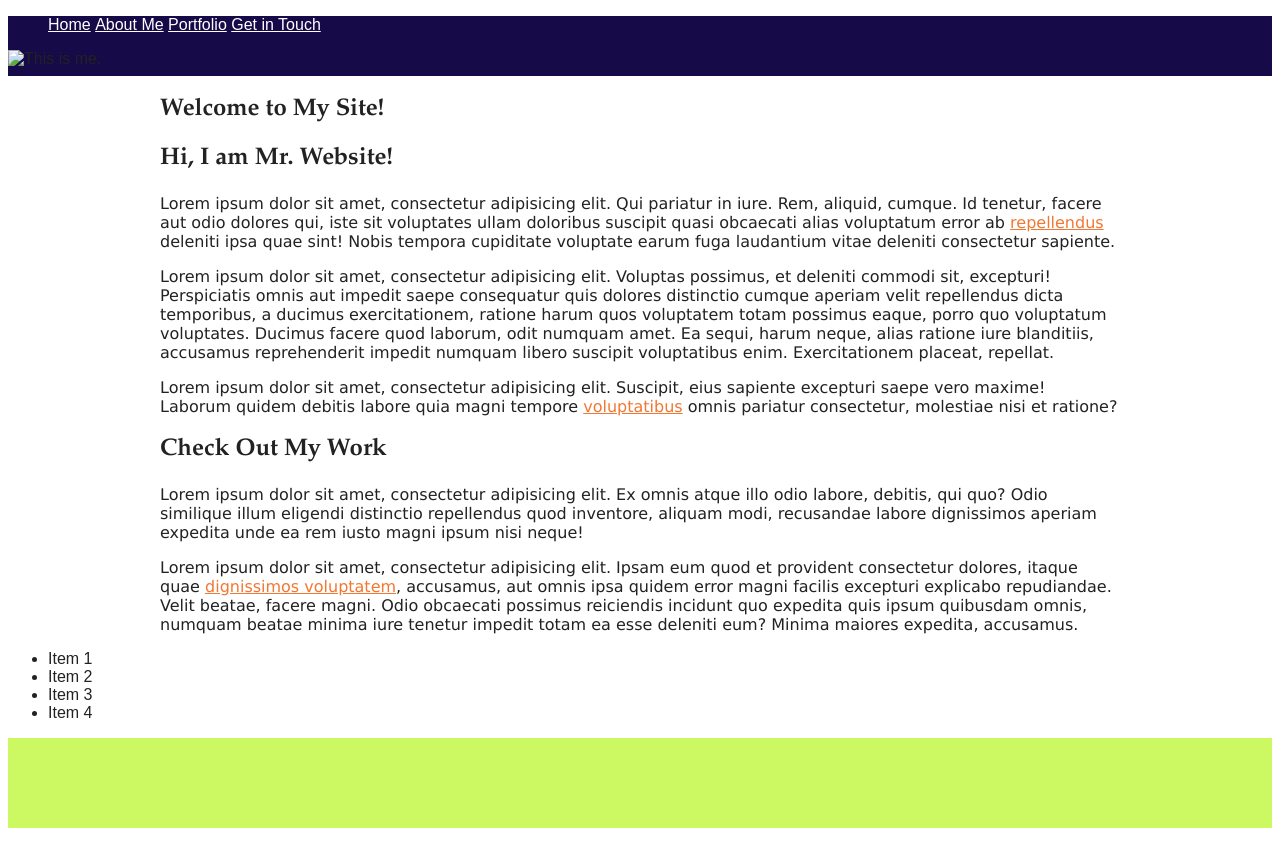
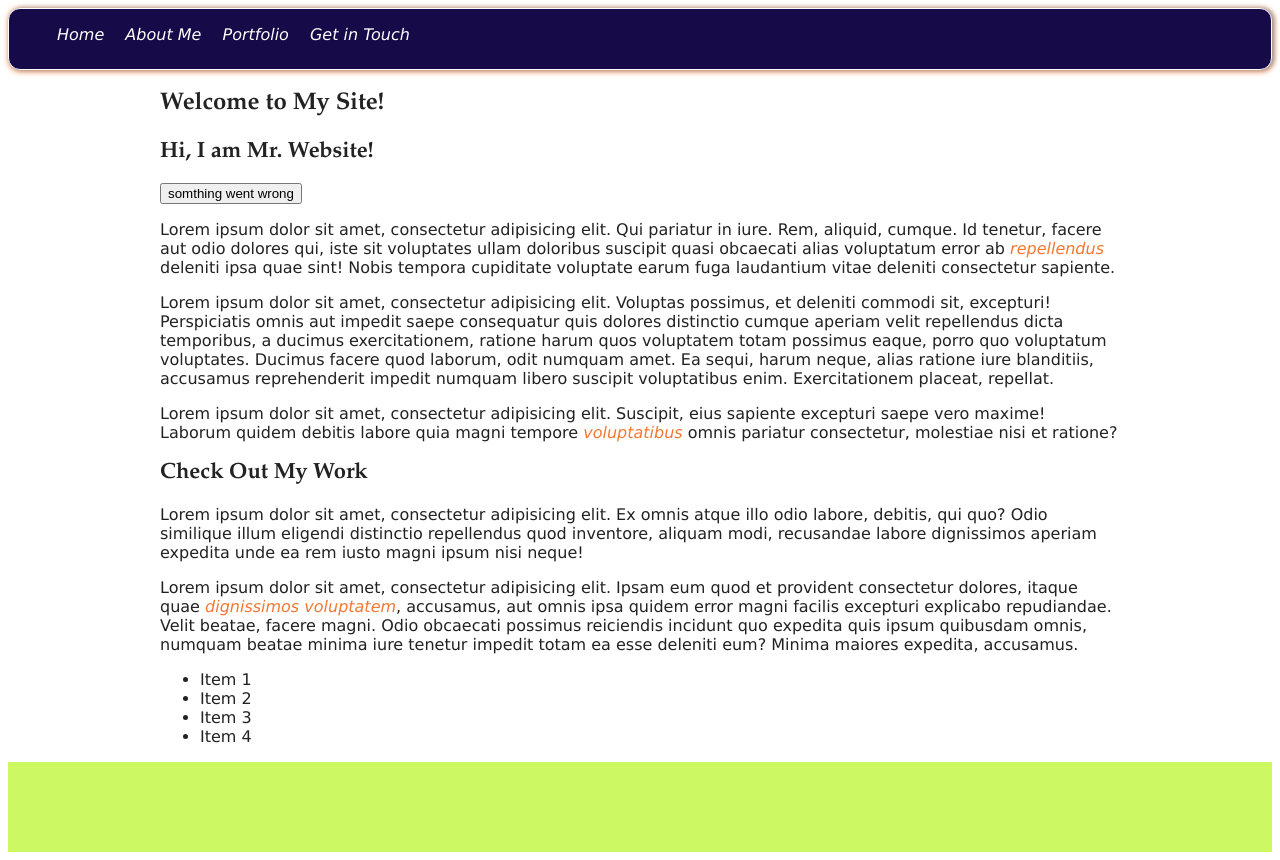
Before and after one commit to Saeeds-git/Sass-basic-project, a plain HTML site: page index.html in a window 1280 px wide. Before the commit the page ends 836 px from the top, so only its background shows below. Drawn offline with Linux system fonts and the light colour scheme.

Commit message:
Stylesh changes

```diff
--- a/index.html
+++ b/index.html
@@ -23,7 +23,6 @@
         <li><a href="contact.html">Get in Touch</a></li>
       </ul>
     </nav>
-    <img id="logo" src="img/me.png" alt="This is me.">
   </header>
 
   <div id="main" role="main">
@@ -32,6 +31,7 @@
       <h1>Welcome to My Site!</h1>
       <section id="introduction">
         <h2>Hi, I am Mr. Website!</h2>
+        <button class="warninf-button">somthing went wrong</button>
         <p>Lorem ipsum dolor sit amet, consectetur adipisicing elit. Qui pariatur in iure. Rem, aliquid, cumque. Id tenetur, facere aut odio dolores qui, iste sit voluptates ullam doloribus suscipit quasi obcaecati alias voluptatum error ab <a href="#">repellendus</a> deleniti ipsa quae sint! Nobis tempora cupiditate voluptate earum fuga laudantium vitae deleniti consectetur sapiente.</p>
         <p>Lorem ipsum dolor sit amet, consectetur adipisicing elit. Voluptas possimus, et deleniti commodi sit, excepturi! Perspiciatis omnis aut impedit saepe consequatur quis dolores distinctio cumque aperiam velit repellendus dicta temporibus, a ducimus exercitationem, ratione harum quos voluptatem totam possimus eaque, porro quo voluptatum voluptates. Ducimus facere quod laborum, odit numquam amet. Ea sequi, harum neque, alias ratione iure blanditiis, accusamus reprehenderit impedit numquam libero suscipit voluptatibus enim. Exercitationem placeat, repellat.</p>
         <p>Lorem ipsum dolor sit amet, consectetur adipisicing elit. Suscipit, eius sapiente excepturi saepe vero maxime! Laborum quidem debitis labore quia magni tempore <a href="#">voluptatibus</a> omnis pariatur consectetur, molestiae nisi et ratione?</p>
--- a/scss/main.scss
+++ b/scss/main.scss
@@ -1,15 +1,32 @@
-@import "variables";
+@import "partials/variables";
+@import "partials/mixins";
+
+@include google-font("Alegreya+Sans");
+@include google-font("Titillium+Web");
+
+@include fancy-links;
+
+@include apply-to-ie-6 {
+  body {
+    font-size: 125%;
+  }
+}
 
 body {
-  font-family: sans-serif;
+  font-family: $text-font;
   color: $text-color;
+
+  @include large-screens {
+    font-size: 125%;
+  }
 }
 
-h1,
-h2,
-h3,
-h4 {
+h1, h2, h3, h4 {
   font-family: $headline-font;
+}
+
+h2 {
+  @include large-text;
 }
 
 p {
@@ -18,30 +35,57 @@ p {
 
 a {
   color: $link-color;
+
+  &:hover {
+    color: darken($link-color, 15%);
+  }
+}
+
+.warning-button {
+  @include warning;
+  padding: 8px 12px;
 }
 
 #header {
+  @include box($border: 1px solid #fff, $radius: 12px);
+  @include box-shadow(2px 0px 4px #999, 1px 1px 6px $secondary-color);
   height: $header-height;
   background-color: $theme-color;
 
   #main-menu {
+
     li {
       display: inline;
     }
+
     a {
       color: $menu-item-color;
+      padding: 6px 8px;
+      border-bottom: 1px solid transparentize(#fefefe, 1);
+      transition-timing-function: ease-in-out;
+      transition: border-bottom 0.5s;
+
+      &:hover {
+        border-bottom: 1px solid opacify(#fefefe, 0.5);
+      }
     }
   }
 
   #logo {
+
   }
 }
 
 #main {
+  width: $content-width;
+  @include large-screens {
+    width: auto;
+    max-width: $content-width;
+  }
+  margin-left: auto;
+  margin-right: auto;
+
   #content {
-    width: $content-width;
-    margin-left: auto;
-    margin-right: auto;
   }
 
   #sidebar {
--- /dev/null
+++ b/scss/partials/_mixins.scss
@@ -0,0 +1,72 @@
+@mixin tiny-screens() {
+  @media only screen and (max-width: 320px) {
+    @content;
+  }
+}
+
+@mixin small-screens() {
+  @media only screen and (max-width: 480px) {
+    @content;
+  }
+}
+
+@mixin medium-screens() {
+  @media only screen and (max-width: 680px) {
+    @content;
+  }
+}
+
+@mixin large-screens() {
+  @media only screen and (max-width: 960px) {
+    @content;
+  }
+}
+
+@mixin google-font($font) {
+  $font: unquote($font);
+  @import url(https://fonts.googleapis.com/css?family=#{$font});
+}
+
+@mixin warning {
+  background-color: orange;
+  color: #fff;
+
+  &:hover {
+    background-color: lighten(orange, 10%);
+  }
+}
+
+@mixin box-shadow($shadows...) {
+  box-shadow: $shadows;
+  -moz-box-shadow: $shadows;
+  -webkit-box-shadow: $shadows;
+}
+
+@mixin apply-to-ie-6 {
+  * html {
+    @content;
+  }
+}
+
+@mixin large-text {
+  font: {
+    size: 22px;
+    weight: bold;
+  }
+}
+
+@mixin rounded($radius: 6px) {
+  border-radius: $radius;
+}
+
+@mixin box($radius: 6px, $border: 1px solid #000) {
+  @include rounded($radius);
+  border: $border;
+}
+
+@mixin fancy-links {
+  a {
+    font-style: italic;
+    text-decoration: none;
+  }
+}
--- a/scss/_variables.scss
+++ b/scss/partials/_variables.scss
@@ -5,6 +5,7 @@ $secondary-color: #f27731;
 $ternary-color: #ccf962;
 $link-color: $secondary-color;
 $menu-item-color: white;
+$warning-background-color: orange;
 
 // === FONTS ===
 $text-font: Verdana, Arial, sans-serif;
```
Also changed, not shown: css/main.css, css/main.min.css, 2 other files.
